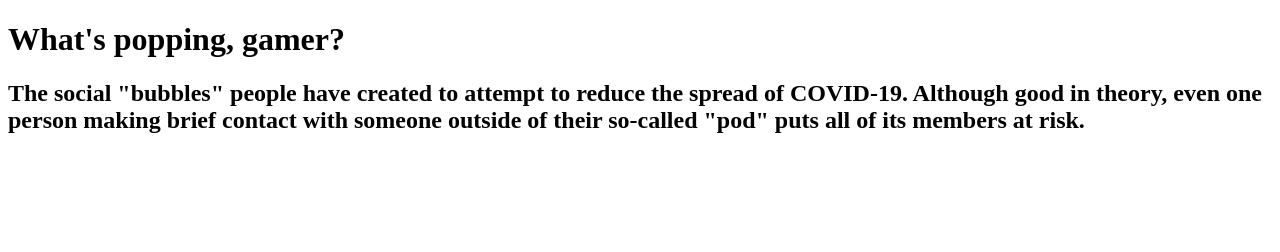
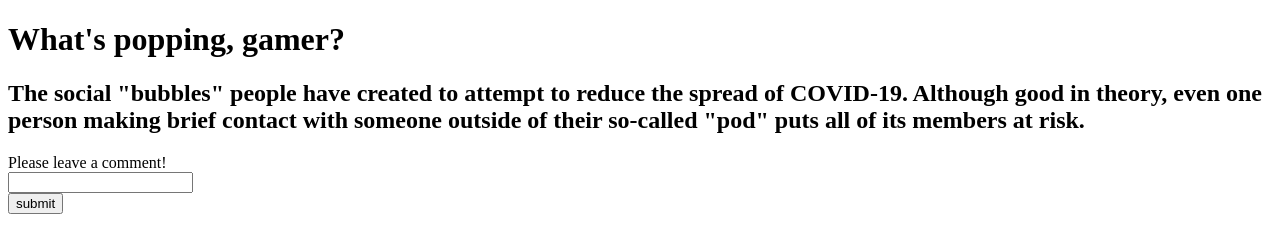
Before and after one commit to SushiInYourFace/SushiInYourFace.github.io, a plain HTML site: page index.html in a window 1280 px wide. Drawn offline with Linux system fonts and the light colour scheme.

Commit message:
added feedback

```diff
--- a/index.html
+++ b/index.html
@@ -12,5 +12,10 @@
         <h2>
             The social "bubbles" people have created to attempt to reduce the spread of COVID-19. Although good in theory, even one person making brief contact with someone outside of their so-called "pod" puts all of its members at risk.
         </h2>
+        <form>
+            <label for="response">Please leave a comment!</label><br>
+            <input type="text" id="response" name="response"><br>
+            <input type="submit" value="submit">
+        </form>
     </body>
 </html>
```
